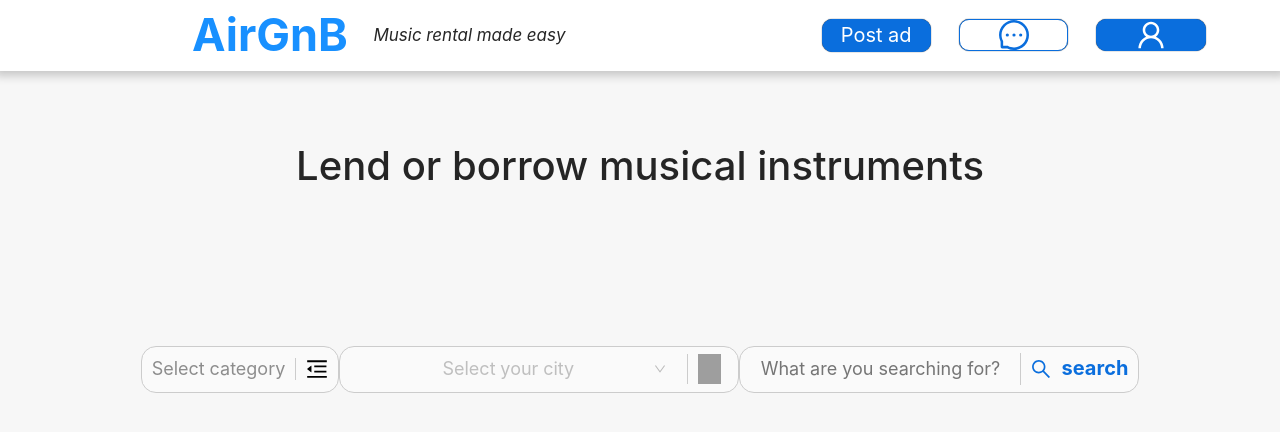
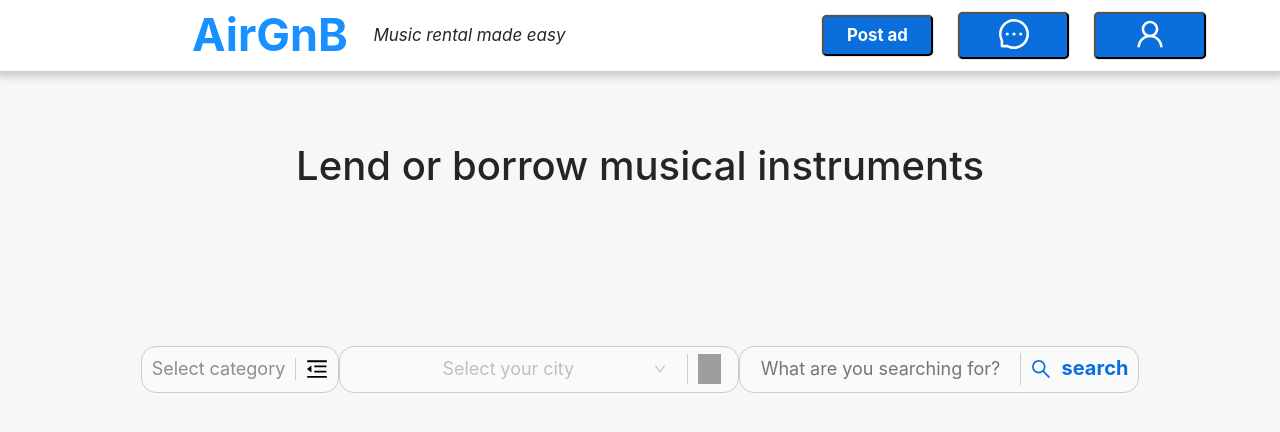
Before and after one commit to leo-dao/AirGnB, a React (Create React App) app in the folder frontend/: page / in a window 1280 px wide. Shown: the top 432 px of the page. Built offline with nearby package versions, Linux system fonts and the light colour scheme; no server answers; grey boxes are pictures that could not be loaded.

Commit message:
Imported styled components and beginning to refactor styling because inline != good practice

```diff
--- a/frontend/package.json
+++ b/frontend/package.json
@@ -17,6 +17,7 @@
     "react-dom": "^17.0.2",
     "react-router-dom": "^6.2.1",
     "react-scripts": "5.0.0",
+    "styled-components": "^5.3.5",
     "typescript": "^4.5.4",
     "web-vitals": "^2.1.3"
   },
@@ -43,5 +44,8 @@
       "last 1 firefox version",
       "last 1 safari version"
     ]
+  },
+  "devDependencies": {
+    "@types/styled-components": "^5.1.25"
   }
 }
--- a/frontend/src/components/Atoms/AvatarLink/index.tsx
+++ b/frontend/src/components/Atoms/AvatarLink/index.tsx
@@ -10,11 +10,11 @@ interface Props {
 
 const AvatarLink = (props: Props) => {
 
-    const size = props.size ? props.size : 40;
+    const size = props.size ? props.size : 50;
 
     return (
         <Link to={`/profile/${props.userId}`}>
-            <Avatar size={props.size} src={props.avatar} />
+            <Avatar size={size} src={props.avatar} />
         </Link>
     )
 }
--- /dev/null
+++ b/frontend/src/components/Atoms/Button/Styled.tsx
@@ -0,0 +1,25 @@
+import styled from 'styled-components';
+
+const StyledButton = styled.button`
+    background-color: #0A6EDD;
+    color: white;
+    text-align: center;
+    box-shadow: 0px 0px 1px black;
+    font-size: 1.2em;
+    width: 100%;
+    border-radius: 5px;
+
+    padding: 5px 10px;
+    font-weight: bold;
+    cursor: pointer;
+    outline: none;
+    transition: all 0.2s ease-in-out;
+    &:hover {
+        transform: scale(1.05);
+    }
+    & > * {
+        color: white;
+    }
+`;
+
+export default StyledButton;
--- a/frontend/src/components/Atoms/Button/index.tsx
+++ b/frontend/src/components/Atoms/Button/index.tsx
@@ -1,4 +1,6 @@
 import React from "react";
+import StyledButton from "./Styled";
+
 
 interface Props {
     text?: string,
@@ -22,34 +24,26 @@ const Button = (props: Props) => {
         onClick = () => { }
     }
 
-    const style = {
-        borderRadius: props.borderRadius ? props.borderRadius : "10px",
-        display: "flex",
-        justifyContent: "center",
-        alignItems: "center",
-        boxShadow: "0px 0px 1px black",
-        cursor: props.disabled ? "not-allowed" : "pointer",
-        width: props.width ? `${props.width}%` : "5em",
-        height: props.height ? `${props.width}%` : "1.7em",
-        fontSize: props.fontSize,
-        border: "0.8px solid #0A6EDD",
-        backgroundColor: props.backgroundColor ? props.backgroundColor : '#0A6EDD',
-        color: props.color ? props.color : 'white',
-    }
-
     let button;
 
     if (props.goTo) {
         button = (
-            <a href={`${props.goTo}`} style={style}>{props.text} {props.component}</a>
+            <StyledButton>
+                <a href={`${props.goTo}`}>
+                    {props.text}
+                    {props.component}
+                </a>
+            </StyledButton>
         )
     }
     else {
-        button = <div style={style} onClick={onClick}> {props.text} {props.component}</div>
+        button = <StyledButton onClick={onClick}> {props.text} {props.component}</StyledButton>
     }
 
 
-    return (button);
+    return (
+        button
+    )
 }
 
 export default Button;
```
Also changed, not shown: 1 other file (tests, documents, lock files or other folders).
